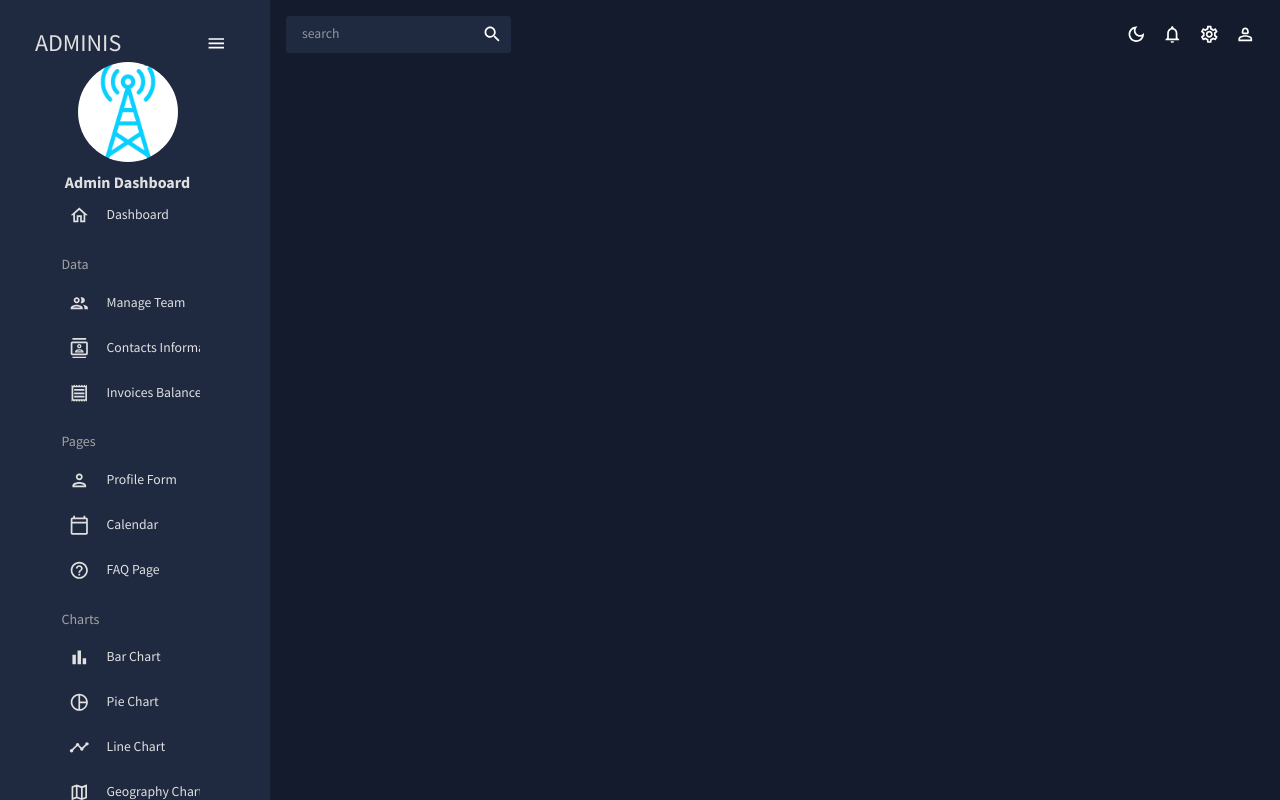
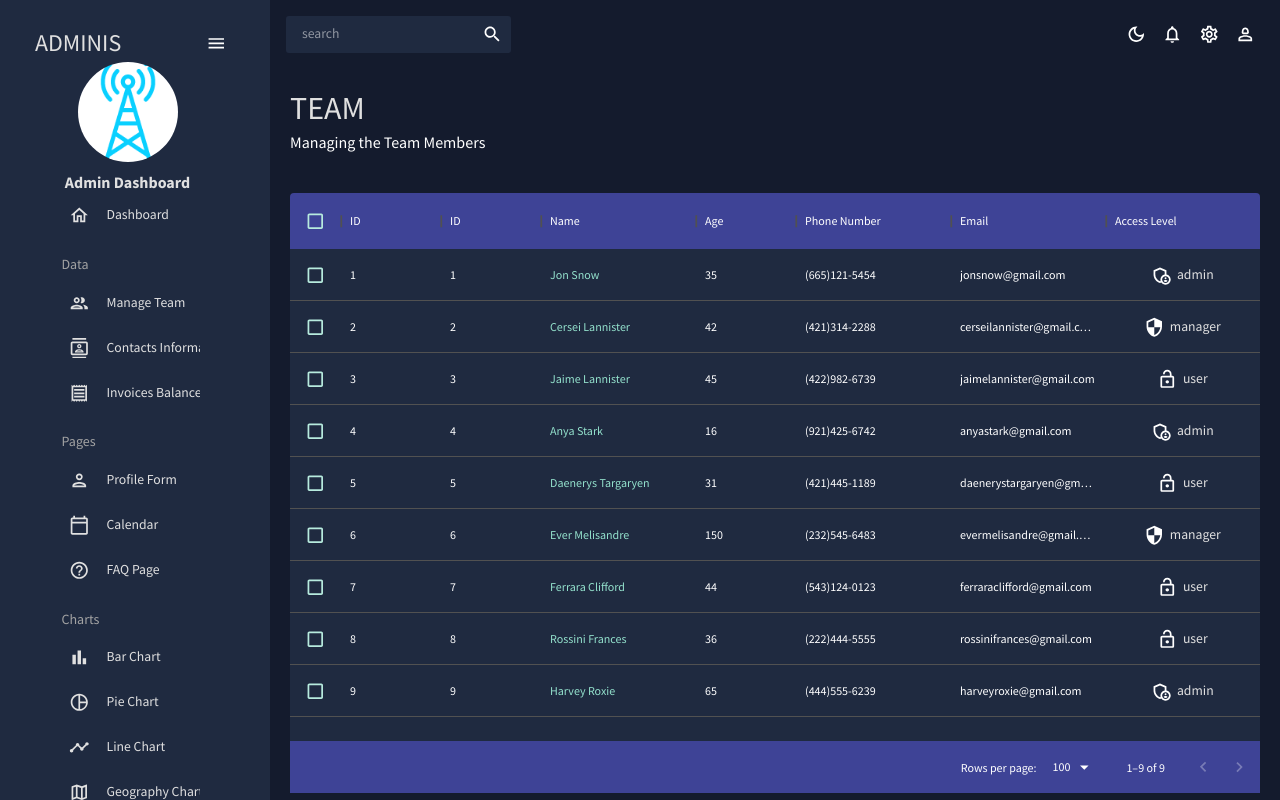
Before and after one commit to EliGuy343/semaphore-dashboard, a React (Create React App) app: page /team in a window 1280 px wide. Built offline with nearby package versions, Linux system fonts and the light colour scheme.

Commit message:
team page design

```diff
--- a/src/App.js
+++ b/src/App.js
@@ -4,6 +4,7 @@ import Topbar from "./components/Topbar";
 import { Route, Routes } from "react-router-dom";
 import Dashboard from "./pages/Dashboard";
 import Sidebar from "./components/Sidebar";
+import Team from "./pages/Team";
 
 function App() {
   const [theme, colorMode] = useMode();
@@ -17,6 +18,7 @@ function App() {
             <Topbar/>
             <Routes>
               <Route path="/" element={<Dashboard/>}/>
+              <Route path="/team" element={<Team/>}/>
             </Routes>
           </main>
         </div>
--- a/src/data/mockdata.js
+++ b/src/data/mockdata.js
@@ -1,3 +1,5 @@
+import { tokens } from "../theme";
+
 export const mockDataTeam = [
   {
     id: 1,
--- a/src/pages/Team.jsx
+++ b/src/pages/Team.jsx
@@ -1,8 +1,108 @@
-import React from 'react'
+import { Box, Typography, useTheme } from "@mui/material";
+import { DataGrid } from "@mui/x-data-grid";
+import { tokens } from "../theme";
+import { mockDataTeam } from "../data/mockdata";
+import AdminPanelSettingsOutlinedIcon from "@mui/icons-material/AdminPanelSettingsOutlined";
+import LockOpenOutlinedIcon from "@mui/icons-material/LockOpenOutlined";
+import SecurityOutlinedIcon from "@mui/icons-material/SecurityOutlined";
+import Header from "../components/Header";
 
 const Team = () => {
+  const theme = useTheme();
+  const colors = tokens(theme.palette.mode);
+  const columns = [
+    {field: "id", HeaderName: "ID"},
+    { field: "id", headerName: "ID" },
+    {
+      field: "name",
+      headerName: "Name",
+      flex: 1,
+      cellClassName: "name-column--cell",
+    },
+    {
+      field: "age",
+      headerName: "Age",
+      type: "number",
+      headerAlign: "left",
+      align: "left",
+    },
+    {
+      field: "phone",
+      headerName: "Phone Number",
+      flex: 1,
+    },
+    {
+      field: "email",
+      headerName: "Email",
+      flex: 1,
+    },
+    {
+      field:"accessLevel",
+      headerName: "Access Level",
+      flex: 1,
+      renderCell: ({row: {access}}) => {
+        return (
+          <Box
+            width="60%"
+            m="0 auto"
+            p="5px"
+            display="flex"
+            justifyContent="center"
+            background={
+              access === "admin"
+                ? colors.greenAccent[600]
+                : access === "manager"
+                ? colors.greenAccent[700]
+                : colors.greenAccent[700]
+            }
+            borderRadius="4px"
+          >
+            {access === "admin" && <AdminPanelSettingsOutlinedIcon />}
+            {access === "manager" && <SecurityOutlinedIcon />}
+            {access === "user" && <LockOpenOutlinedIcon />}
+            <Typography color={colors.grey[100]} sx={{ ml: "5px" }}>
+              {access}
+            </Typography>
+          </Box>
+        )
+      }
+    }
+  ]
   return (
-    <div>Team</div>
+    <Box m="20px">
+      <Header title="TEAM" subtitle="Managing the Team Members" />
+      <Box
+        m="40px 0 0 0"
+        height="75vh"
+        sx={{
+          "& .MuiDataGrid-root": {
+            border: "none",
+          },
+          "& .MuiDataGrid-cell": {
+            borderBottom: "none",
+          },
+          "& .name-column--cell": {
+            color: colors.greenAccent[300],
+          },
+          "& .MuiDataGrid-columnHeaders": {
+            backgroundColor: colors.blueAccent[700],
+            borderBottom: "none",
+          },
+          "& .MuiDataGrid-virtualScroller": {
+            backgroundColor: colors.primary[400],
+          },
+          "& .MuiDataGrid-footerContainer": {
+            borderTop: "none",
+            backgroundColor: colors.blueAccent[700],
+          },
+          "& .MuiCheckbox-root": {
+            color: `${colors.greenAccent[200]} !important`,
+          },
+        }}
+      >
+        <DataGrid checkboxSelection rows={mockDataTeam} columns={columns} />
+      </Box>
+    </Box>
   )
 }
 
```
